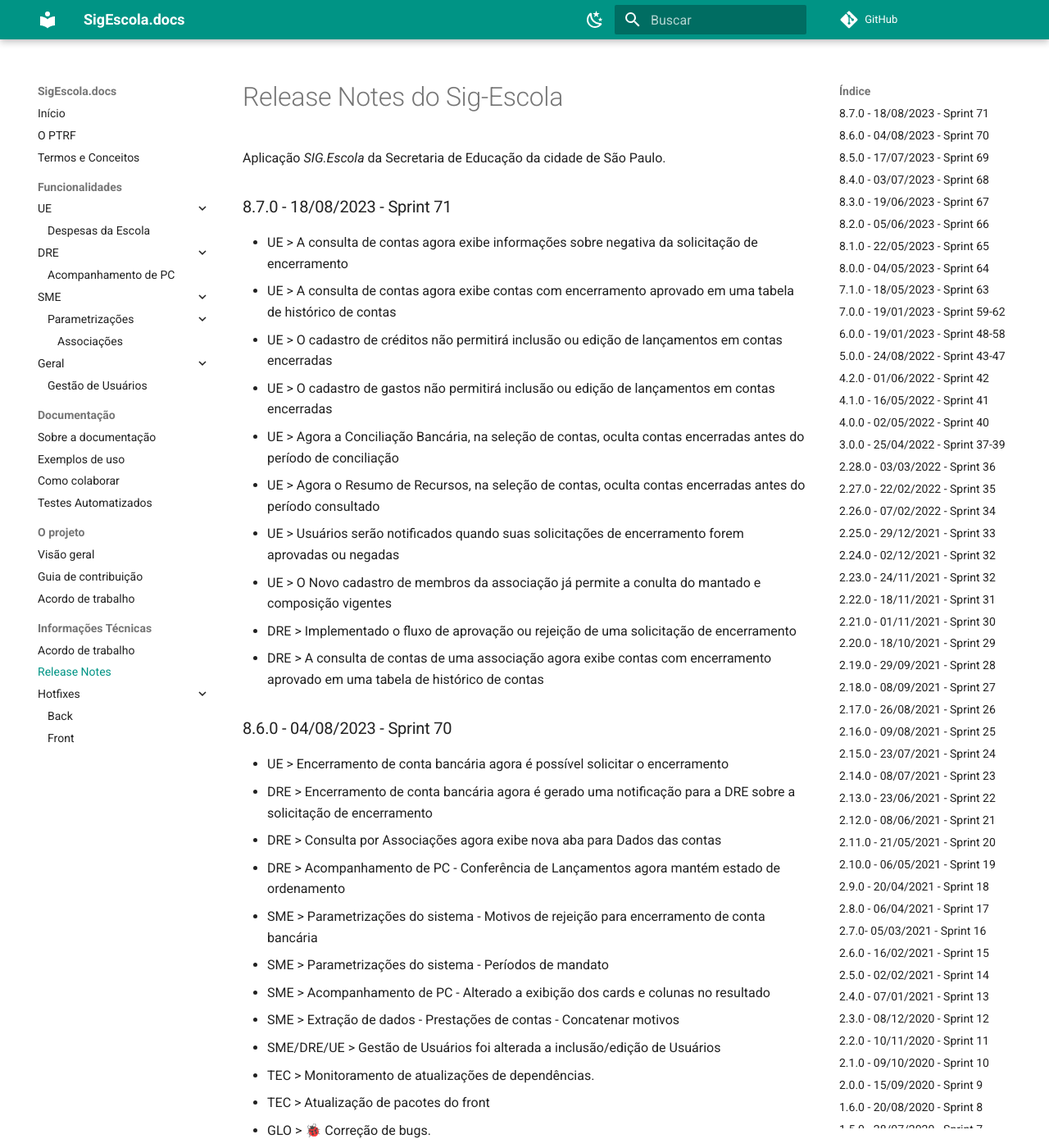
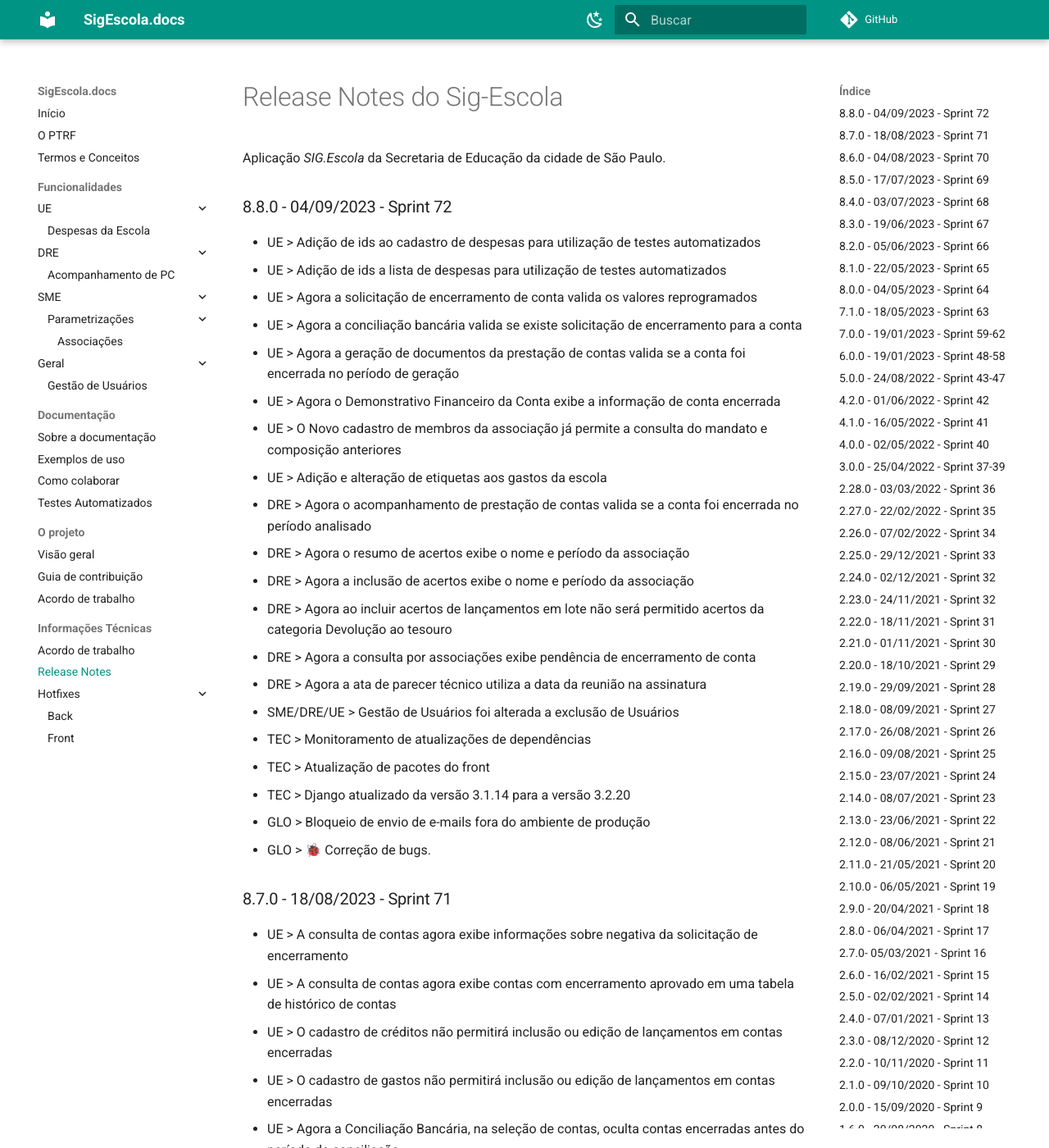
Before and after one commit to prefeiturasp/SME-PTRF-Docs, an MkDocs documentation site: the page built from docs/projeto/release_notes.md, in a window 1280 px wide and 1400 px high. Shown: the whole window at 82% size. Built offline with MkDocs 1.6.1 and Material for MkDocs 9.7.7, drawn with Linux system fonts in a browser that asks for light colours; comment, search, counter and statistics services are not loaded; some of the changed text lies outside the part shown.

Commit message:
Update release_notes.md

```diff
--- a/docs/projeto/release_notes.md
+++ b/docs/projeto/release_notes.md
@@ -1,6 +1,29 @@
 # Release Notes do Sig-Escola
 
 Aplicação *SIG.Escola* da Secretaria de Educação da cidade de São Paulo.
+
+### 8.8.0 - 04/09/2023 - Sprint 72
+
+* UE > Adição de ids ao cadastro de despesas para utilização de testes automatizados
+* UE > Adição de ids a lista de despesas para utilização de testes automatizados
+* UE > Agora a solicitação de encerramento de conta valida os valores reprogramados
+* UE > Agora a conciliação bancária valida se existe solicitação de encerramento para a conta
+* UE > Agora a geração de documentos da prestação de contas valida se a conta foi encerrada no período de geração
+* UE > Agora o Demonstrativo Financeiro da Conta exibe a informação de conta encerrada
+* UE > O Novo cadastro de membros da associação já permite a consulta do mandato e composição anteriores
+* UE > Adição e alteração de etiquetas aos gastos da escola
+* DRE > Agora o acompanhamento de prestação de contas valida se a conta foi encerrada no período analisado
+* DRE > Agora o resumo de acertos exibe o nome e período da associação
+* DRE > Agora a inclusão de acertos exibe o nome e período da associação
+* DRE > Agora ao incluir acertos de lançamentos em lote não será permitido acertos da categoria Devolução ao tesouro
+* DRE > Agora a consulta por associações exibe pendência de encerramento de conta
+* DRE > Agora a ata de parecer técnico utiliza a data da reunião na assinatura
+* SME/DRE/UE > Gestão de Usuários foi alterada a exclusão de Usuários
+* TEC > Monitoramento de atualizações de dependências
+* TEC > Atualização de pacotes do front
+* TEC > Django atualizado da versão 3.1.14 para a versão 3.2.20
+* GLO > Bloqueio de envio de e-mails fora do ambiente de produção
+* GLO > 🐞 Correção de bugs.
 
 ### 8.7.0 - 18/08/2023 - Sprint 71
 * UE > A consulta de contas agora exibe informações sobre negativa da solicitação de encerramento
@@ -10,7 +33,7 @@ Aplicação *SIG.Escola* da Secretaria de Educação da cidade de São Paulo.
 * UE > Agora a Conciliação Bancária, na seleção de contas, oculta contas encerradas antes do período de conciliação
 * UE > Agora o Resumo de Recursos, na seleção de contas, oculta contas encerradas antes do período consultado
 * UE > Usuários serão notificados quando suas solicitações de encerramento forem aprovadas ou negadas
-* UE > O Novo cadastro de membros da associação já permite a conulta do mantado e composição vigentes
+* UE > O Novo cadastro de membros da associação já permite a consulta do mandato e composição vigentes
 * DRE > Implementado o fluxo de aprovação ou rejeição de uma solicitação de encerramento
 * DRE > A consulta de contas de uma associação agora exibe contas com encerramento aprovado em uma tabela de histórico de contas
 
```
